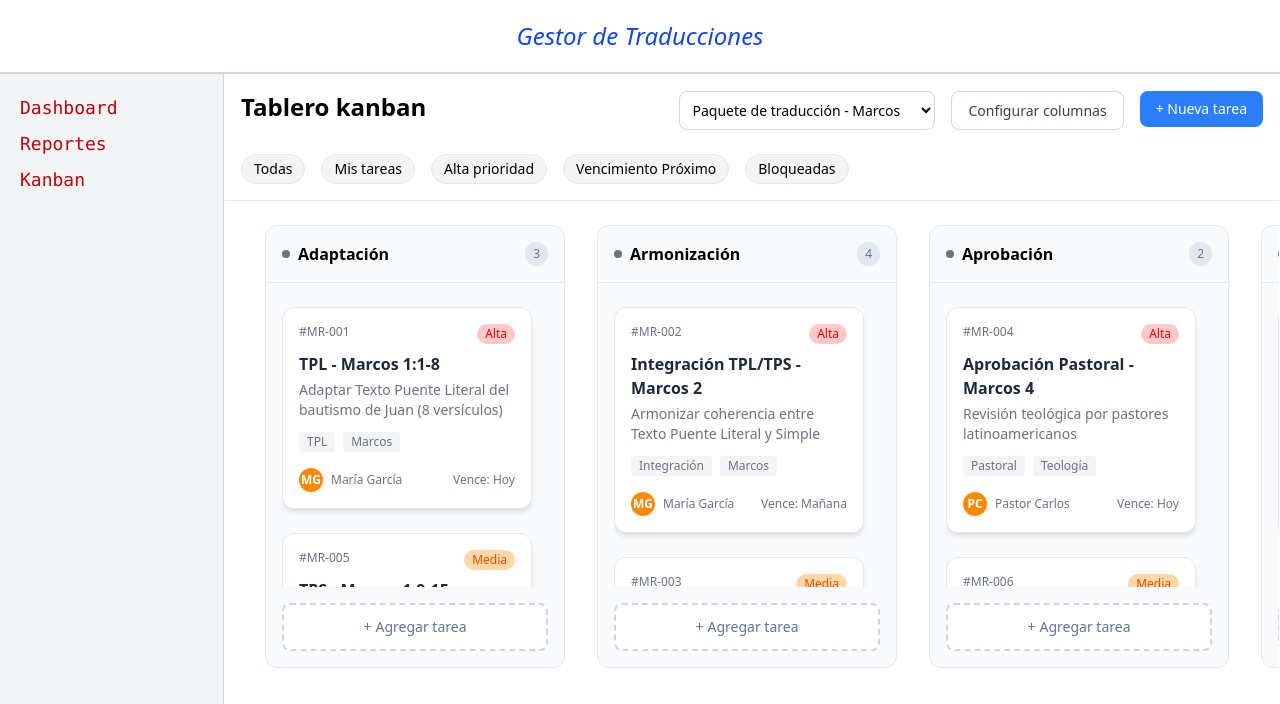
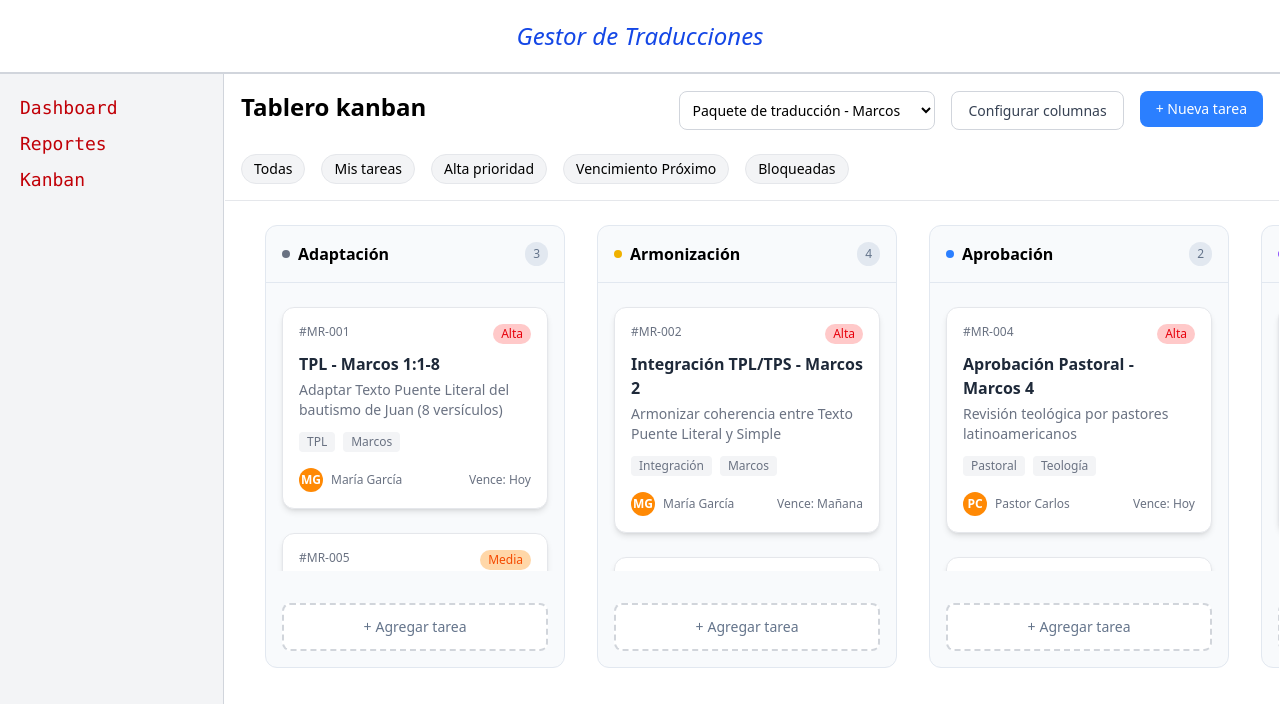
Before and after one commit to idiomaspuentes/translation-teams, a React (Vite) app: page /kanban in a window 1280 px wide. Shown: the top 704 px of the page. Built offline with nearby package versions, Linux system fonts and the light colour scheme.

Commit message:
Refactor TaskColumn component to accept color prop and update Kanban page with color-coded columns

```diff
--- a/src/components/TaskColumn.jsx
+++ b/src/components/TaskColumn.jsx
@@ -1,6 +1,20 @@
 import TaskCard from "./TaskCard.jsx";
 
-export default function TaskColumn({ children, titulo, numero, agregar }) {
+const colors = {
+  gray: "bg-gray-500",
+  orange: "bg-yellow-500",
+  blue: "bg-blue-500",
+  violet: "bg-violet-500",
+  green: "bg-green-500",
+};
+
+export default function TaskColumn({
+  children,
+  titulo,
+  numero,
+  agregar,
+  color,
+}) {
   return (
     <div className="flex-1 pt-[1rem]  pb-[2rem] pl-[2rem] overflow-x-auto overflow-y-hidden">
       <div className="flex gap-6 h-full min-w-max ">
@@ -9,20 +23,22 @@ export default function TaskColumn({ children, titulo, numero, agregar }) {
           {/* columna - encabezado */}
           <div className="px-4 py-4  rounded-[0.75rem_0.75rem_0_0] border-solid border-b-1 border-[#e2e8f0] flex justify-between items-center">
             <div className="font-semibold flex items-center gap-[0.5rem]">
-              <div className={`w-2 h-2 bg-[#6b7280] rounded-[50%]`}></div>
+              <div className={`w-2 h-2 ${colors[color]} rounded-[50%]`}></div>
               {titulo}
             </div>
             <span className="bg-[#e2e8f0] text-[#64748b] p-[0.25rem_0.5rem] rounded-[1rem] text-xs font-medium">
               {numero}
             </span>
           </div>
-          <div className="flex-1 p-4 flex flex-col gap-4 overflow-y-auto">
+          <div className="flex-1 flex flex-col gap-4 overflow-y-auto">
             {/* Tarjeta - tarea */}
-            {children}
+            <div className="mt-2 space-y-6 overflow-y-auto h-70 pr-4 p-4">
+              {children}
+            </div>
             {/* Boton - agregar */}
             <a
               href="#"
-              className="flex items-center justify-center gap-1 p-3 bg-white border-2 border-dashed border-[#d1d5db] rounded-lg text-[#64748b] no-underline transition-[all_0.2s] text-sm hover:border-[#3b82f6] hover:text-[#3b82f6] hover:bg-[#f8fafc]"
+              className="flex items-center justify-center gap-1 p-3 m-4 bg-white border-2 border-dashed border-[#d1d5db] rounded-lg text-[#64748b] no-underline transition-[all_0.2s] text-sm hover:border-[#3b82f6] hover:text-[#3b82f6] hover:bg-[#f8fafc]"
             >
               <span>+</span>
               {agregar}
--- a/src/pages/Kanban.jsx
+++ b/src/pages/Kanban.jsx
@@ -8,8 +8,12 @@ function Kanban() {
       <TableroKanban />
       <div className="m-2">
         <div className="flex h-full min-w-max">
-          <TaskColumn titulo="Adaptación" numero="3" agregar="Agregar tarea">
-            <div className="mt-2 space-y-6 overflow-y-scroll h-70 pr-4">
+          <TaskColumn
+            titulo="Adaptación"
+            numero="3"
+            agregar="Agregar tarea"
+            color="gray"
+          >
             <TaskCard
               id="#MR-001"
               prioridad="Alta"
@@ -40,10 +44,13 @@ function Kanban() {
               inicialesUsuario="CR"
               fechaVencimiento="1 semana"
             />
-            </div>
           </TaskColumn>
-          <TaskColumn titulo="Armonización" numero="4" agregar="Agregar tarea">
-            <div className="mt-2 space-y-6 overflow-y-scroll h-70 pr-4">
+          <TaskColumn
+            titulo="Armonización"
+            numero="4"
+            agregar="Agregar tarea"
+            color="orange"
+          >
             <TaskCard
               id="#MR-002"
               prioridad="Alta"
@@ -64,10 +71,13 @@ function Kanban() {
               inicialesUsuario="JL"
               fechaVencimiento="3 días"
             />
-            </div>
           </TaskColumn>
-          <TaskColumn titulo="Aprobación" numero="2" agregar="Agregar tarea">
-            <div className="mt-2 space-y-6 overflow-y-scroll h-70 pr-4">
+          <TaskColumn
+            titulo="Aprobación"
+            numero="2"
+            agregar="Agregar tarea"
+            color="blue"
+          >
             <TaskCard
               id="#MR-004"
               prioridad="Alta"
@@ -88,10 +98,13 @@ function Kanban() {
               inicialesUsuario="PL"
               fechaVencimiento="2 días"
             />
-            </div>
           </TaskColumn>
-          <TaskColumn titulo="Publicación" numero="1" agregar="Agregar tarea">
-            <div className="mt-2 space-y-6 overflow-y-scroll h-70 pr-4">
+          <TaskColumn
+            titulo="Publicación"
+            numero="1"
+            agregar="Agregar tarea"
+            color="violet"
+          >
             <TaskCard
               id="#MR-007"
               prioridad="Alta"
@@ -102,10 +115,13 @@ function Kanban() {
               inicialesUsuario="LS"
               fechaVencimiento="Hoy"
             />
-            </div>
           </TaskColumn>
-          <TaskColumn titulo="Publicado" numero="5" agregar="Agregar tarea">
-            <div className="mt-2 space-y-6 overflow-y-scroll h-70 pr-4">
+          <TaskColumn
+            titulo="Publicado"
+            numero="5"
+            agregar="Agregar tarea"
+            color="green"
+          >
             <TaskCard
               id="#MR-009"
               prioridad="Media"
@@ -126,7 +142,6 @@ function Kanban() {
               inicialesUsuario="JL"
               fechaVencimiento="2 días"
             />
-            </div>
           </TaskColumn>
         </div>
       </div>
```
Lines whose indentation alone changed are shown as unchanged.
